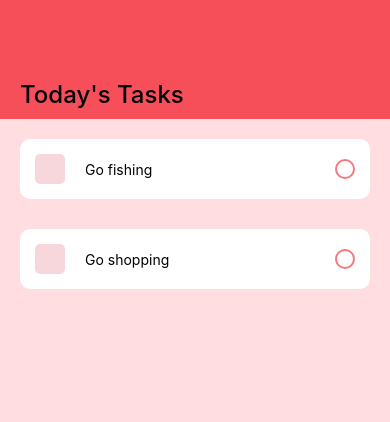
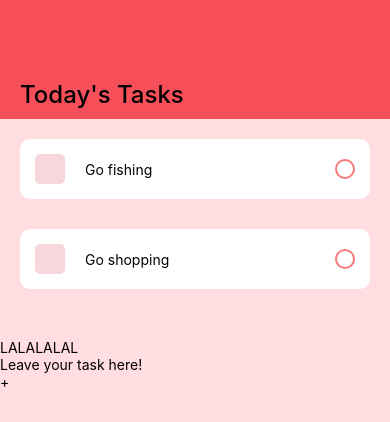
Before and after one commit to tramtran0497/React-Native---To-Do-App, a React Native app: screen / in a window 390 px wide. Shown: the top 422 px of the page. Built offline with nearby package versions, Linux system fonts and the light colour scheme.

Commit message:
adding place to write task with styles

```diff
--- a/App.js
+++ b/App.js
@@ -1,5 +1,5 @@
 import React from "react"
-import { StyleSheet, Text, View } from "react-native"
+import { StyleSheet, Text, View, KeyboardAvoidingView, Platform, TextInput, TouchableOpacity} from "react-native"
 import Task from "./components/Task"
 
 export default function App(){
@@ -15,6 +15,19 @@ export default function App(){
 
           </View>
       </View>
+
+       {/* Write Tasks */}
+       <KeyboardAvoidingView
+        behavior={Platform.OS === "ios" ? "padding" : "height"}
+        style={styles.writeTasksWrapper} >
+        <Text>LALALALAL</Text>
+        <TextInput style={styles.input} placeholder="Leave your task here!"/>
+        <TouchableOpacity>
+          <View style={styles.addWrapper}>
+            <Text style={styles.addText}>+</Text>
+          </View>
+        </TouchableOpacity>
+       </KeyboardAvoidingView>
     </View>
   )
 }
```
